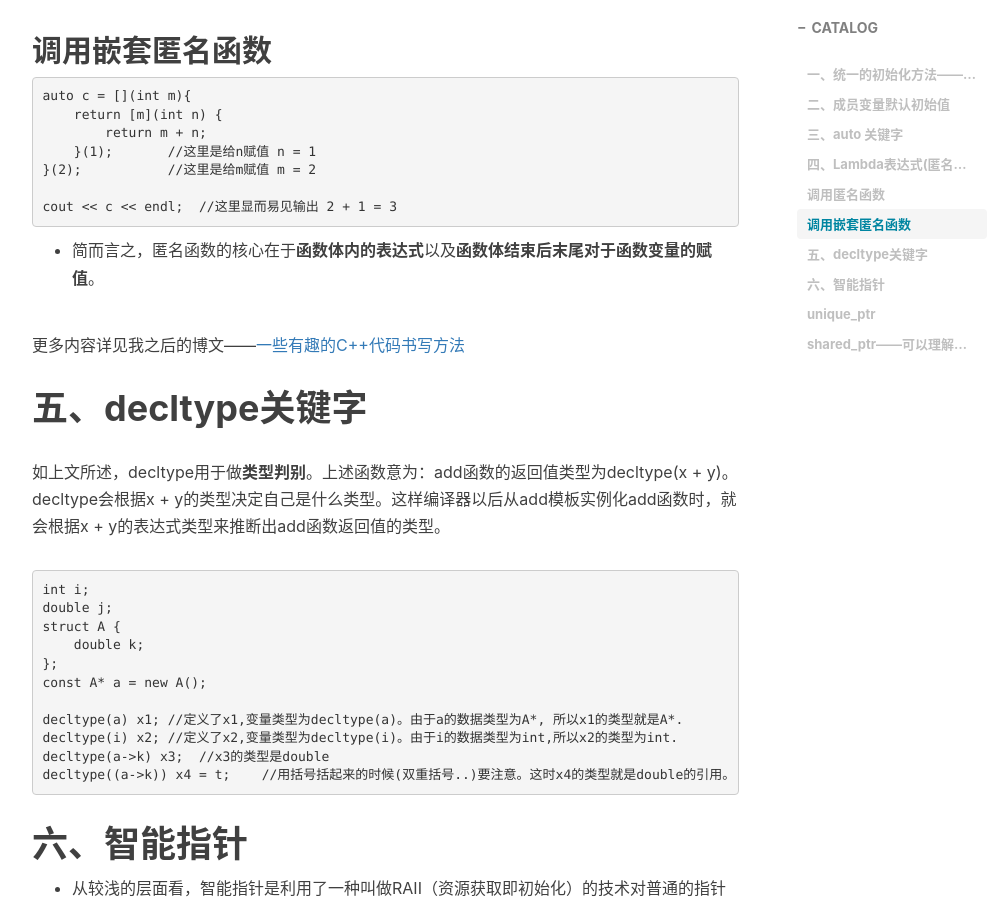
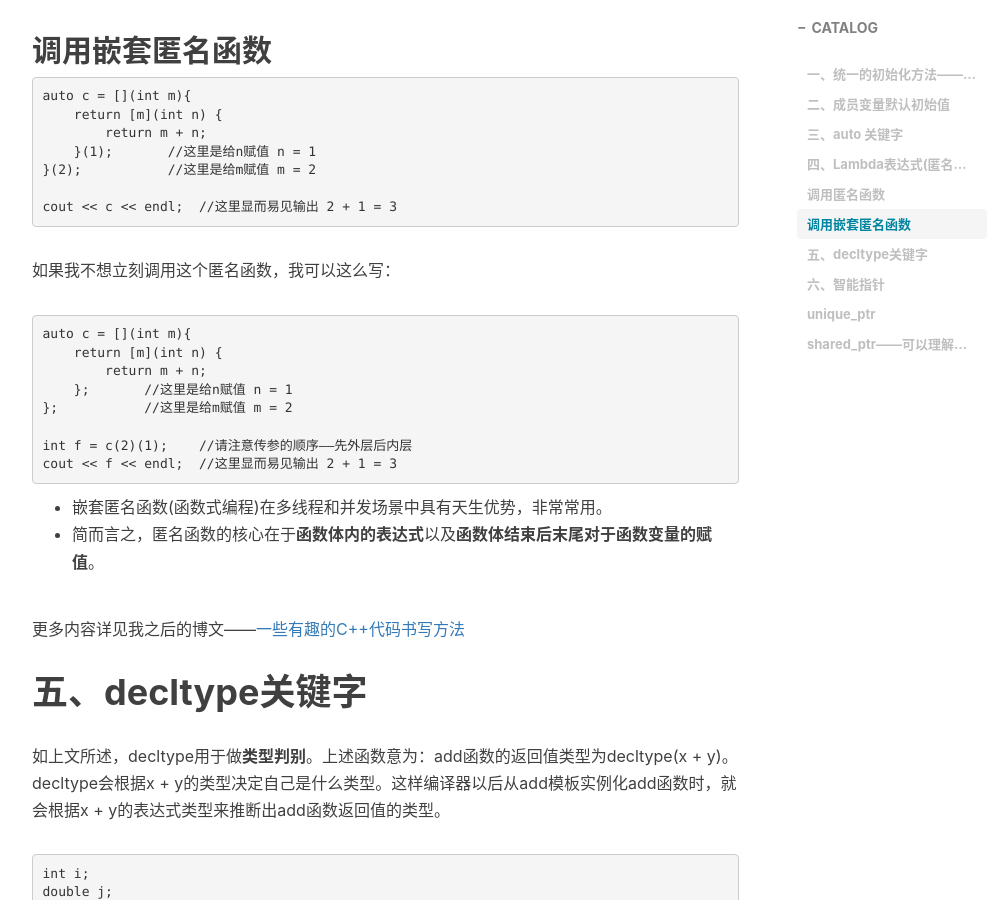
Before and after one commit to xie96808/xie96808.github.io, a Jekyll site: the page built from _posts/2022-05-11-C++11新特性.md, in a window 1280 px wide and 900 px high, scrolled down 2777 px. Shown: the whole window, without its empty margins (233-1239 px from the left). Built offline with Jekyll 4.4.1, drawn with Linux system fonts in a browser that asks for light colours; nearby versions of some CDN libraries; comment, search, counter and statistics services are not loaded.

Commit message:
Update 2022-05-11-C++11新特性.md

````diff
--- a/_posts/2022-05-11-C++11新特性.md
+++ b/_posts/2022-05-11-C++11新特性.md
@@ -120,6 +120,19 @@ auto c = [](int m){
 cout << c << endl;  //这里显而易见输出 2 + 1 = 3
 ```
 
+如果我不想立刻调用这个匿名函数，我可以这么写：
+
+```CPP
+auto c = [](int m){
+    return [m](int n) {
+        return m + n;
+    };       //这里是给n赋值 n = 1
+};           //这里是给m赋值 m = 2
+
+int f = c(2)(1);    //请注意传参的顺序——先外层后内层
+cout << f << endl;  //这里显而易见输出 2 + 1 = 3
+```
+* 嵌套匿名函数(函数式编程)在多线程和并发场景中具有天生优势，非常常用。
 * 简而言之，匿名函数的核心在于**函数体内的表达式**以及**函数体结束后末尾对于函数变量的赋值**。
 
 更多内容详见我之后的博文——[一些有趣的C++代码书写方法](https://xieyw.xyz/2022/06/06/%E4%B8%80%E4%BA%9B%E6%9C%89%E8%B6%A3%E7%9A%84C++%E4%BB%A3%E7%A0%81%E4%B9%A6%E5%86%99%E6%96%B9%E6%B3%95/)
````
